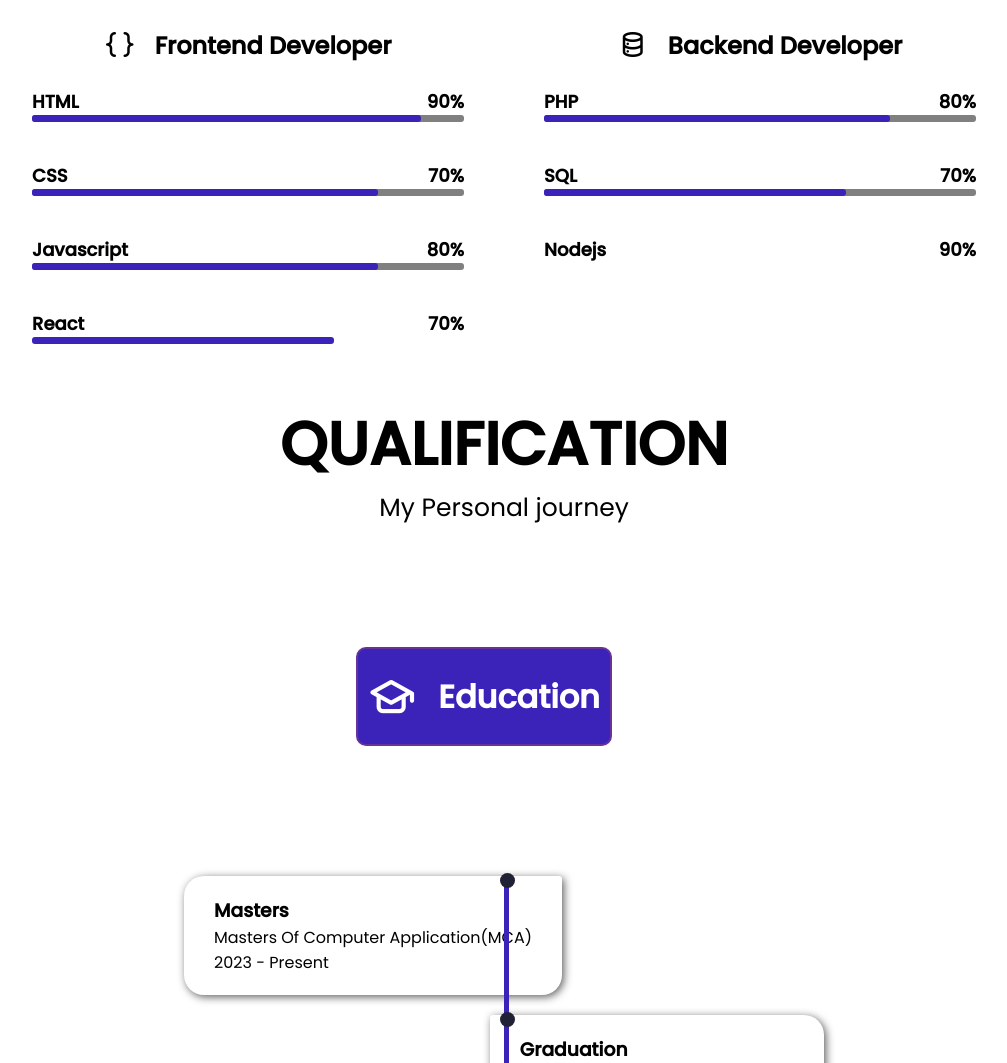
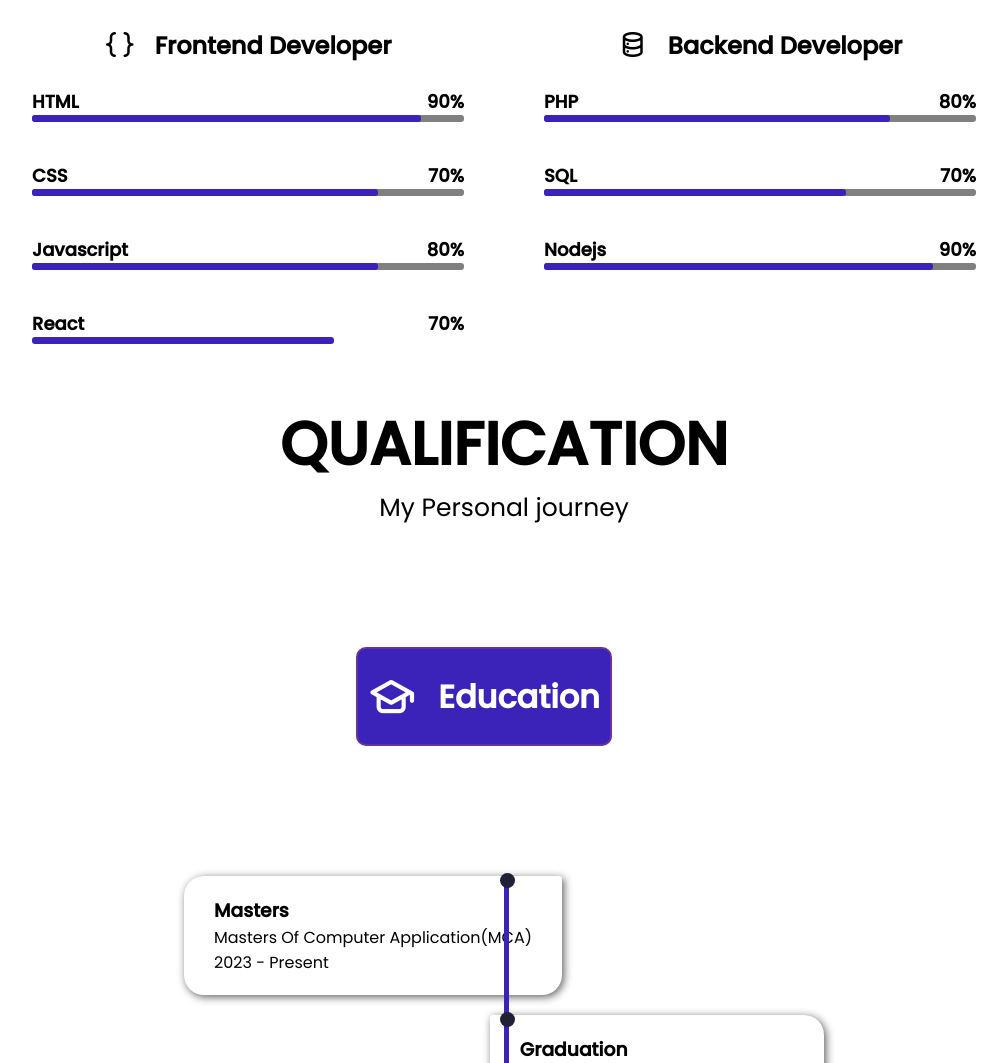
Before and after one commit to vishalyadav84/My_Portfolio.io, a plain HTML site: page index.html in a window 1280 px wide. Shown: the part 1718-2781 px from the top of the page, without its empty margins (136-1143 px from the left). Drawn offline with nearby package versions, Linux system fonts and the light colour scheme.

Commit message:
Update index.html

```diff
--- a/index.html
+++ b/index.html
@@ -280,8 +280,8 @@
                             <h5 class="skills-level">90%</h5>
                         </div>
                         <div class="#">
-                            <!-- full-loding -->
-                            <!-- <div class="inner-loading"></div> -->
+                             <div class="full-loding">
+                             <div class="inner-loading"></div>
                         </div>
                     </div>
                 </div>
```
